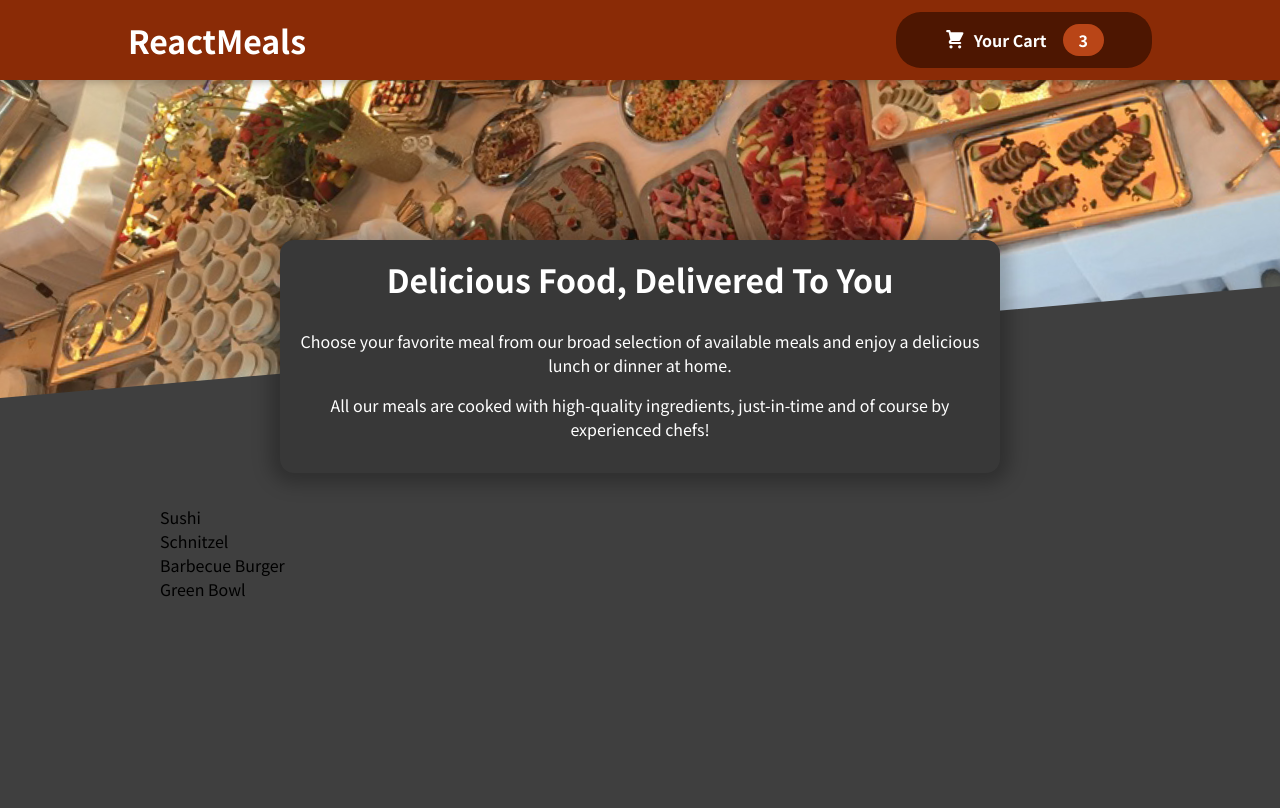
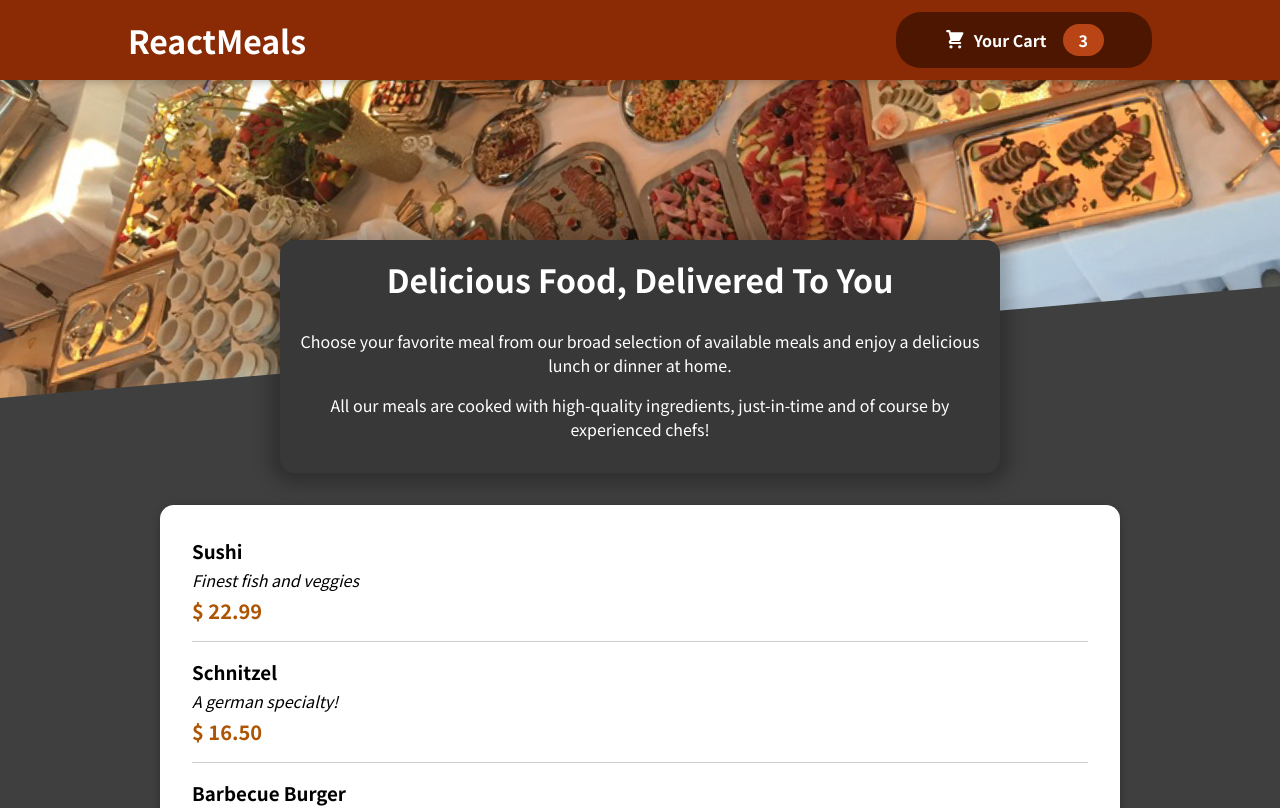
Before and after one commit to SuryanshuTomar/WebDev-Frameworks, a React (Create React App) app in the folder React JS/Practice/PracticeFoodApp/: page / in a window 1280 px wide. Shown: the top 808 px of the page. Built offline with nearby package versions, Linux system fonts and the light colour scheme.

Commit message:
Adding Meal Item Component

```diff
--- a/React JS/Practice/PracticeFoodApp/src/components/Meals/AvailableMeals.js
+++ b/React JS/Practice/PracticeFoodApp/src/components/Meals/AvailableMeals.js
@@ -1,3 +1,6 @@
+import Card from "../UI/Card";
+import MealItem from "./MealItem/MealItem";
+
 import Classes from "./AvailableMeals.module.css";
 
 const DUMMY_MEALS = [
@@ -28,11 +31,20 @@
 ];
 
 const AvailableMeals = () => {
-	const mealsList = DUMMY_MEALS.map((meal) => <li>{meal.name}</li>);
+	const mealsList = DUMMY_MEALS.map((meal) => (
+		<MealItem
+			key={meal.id}
+			name={meal.name}
+			description={meal.description}
+			price={meal.price}
+		/>
+	));
 
 	return (
 		<section className={Classes.meals}>
-			<ul>{mealsList}</ul>
+			<Card>
+				<ul>{mealsList}</ul>
+			</Card>
 		</section>
 	);
 };
--- /dev/null
+++ b/React JS/Practice/PracticeFoodApp/src/components/Meals/MealItem/MealItem.js
@@ -0,0 +1,19 @@
+import React from "react";
+
+import Classes from "./MealItem.module.css";
+
+const MealItem = (props) => {
+	const price = `$ ${props.price.toFixed(2)}`;
+	return (
+		<li className={Classes.meal}>
+			<div>
+				<h3>{props.name}</h3>
+				<div className={Classes.description}>{props.description}</div>
+				<div className={Classes.price}>{price}</div>
+			</div>
+			<div></div>
+		</li>
+	);
+};
+
+export default MealItem;
--- /dev/null
+++ b/React JS/Practice/PracticeFoodApp/src/components/Meals/MealItem/MealItem.module.css
@@ -0,0 +1,22 @@
+.meal {
+	display: flex;
+	justify-content: space-between;
+	margin: 1rem;
+	padding-bottom: 1rem;
+	border-bottom: 1px solid #ccc;
+}
+
+.meal h3 {
+	margin: 0 0 0.25rem 0;
+}
+
+.description {
+	font-style: italic;
+}
+
+.price {
+	margin-top: 0.25rem;
+	font-weight: bold;
+	color: #ad5502;
+	font-size: 1.25rem;
+}
```
Also changed, not shown: React JS/Practice/PracticeFoodApp/src/components/Meals/MealItem/MealItemForm.js (added, +9 -0 lines), React JS/Practice/PracticeFoodApp/src/components/Meals/MealItem/MealItemForm.module.css (added, +20 -0 lines), 1 other file (tests, documents, lock files or other folders).
